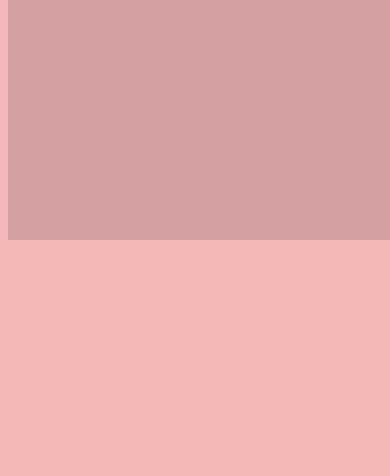
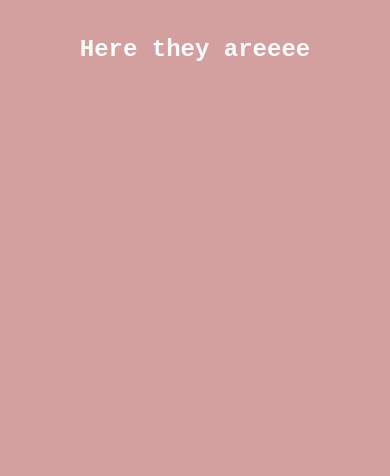
Before and after one commit to aonethika/-, a plain HTML site: page index.html in a window 390 px wide. Shown: the part 368-844 px from the top of the page. Drawn offline with Linux system fonts and the light colour scheme.

Commit message:
media query

```diff
--- a/style.css
+++ b/style.css
@@ -1,21 +1,44 @@
-body{
+body {
     width: 100%;
-    height: 600px;
+    height: 100vh;  /* take full screen height dynamically */
     background-color: rgb(245, 184, 184);
+    margin: 0;
+}
 
-}
-.open{
+.open {
     width: 100%;
-    height: 600px;
+    height: 100%;
     display: flex;
     justify-content: center;
     align-items: center;
     flex-direction: column;
-    background-color: rgb(212, 159, 159);}
-h2{
+    background-color: rgb(212, 159, 159);
+    padding: 10px; /* small gap inside */
+    box-sizing: border-box;
+}
+
+h2 {
     color: rgb(252, 252, 253);
     text-align: center;
     font-size: 3rem;
     margin-top: 20px;
     font-family: 'Share Tech Mono', monospace;
 }
+
+/* 📱 Mobile-friendly styles */
+@media screen and (max-width: 768px) {
+    h2 {
+        font-size: 2rem; /* smaller font on tablets */
+    }
+}
+
+@media screen and (max-width: 480px) {
+    h2 {
+        font-size: 1.5rem; /* even smaller font on phones */
+        margin-top: 10px;
+    }
+
+    .open {
+        padding: 5px;
+    }
+}
```
